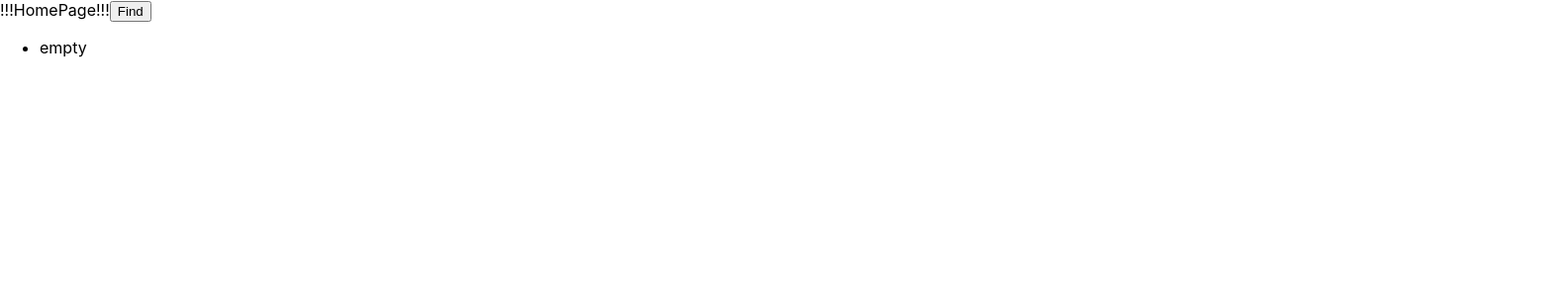
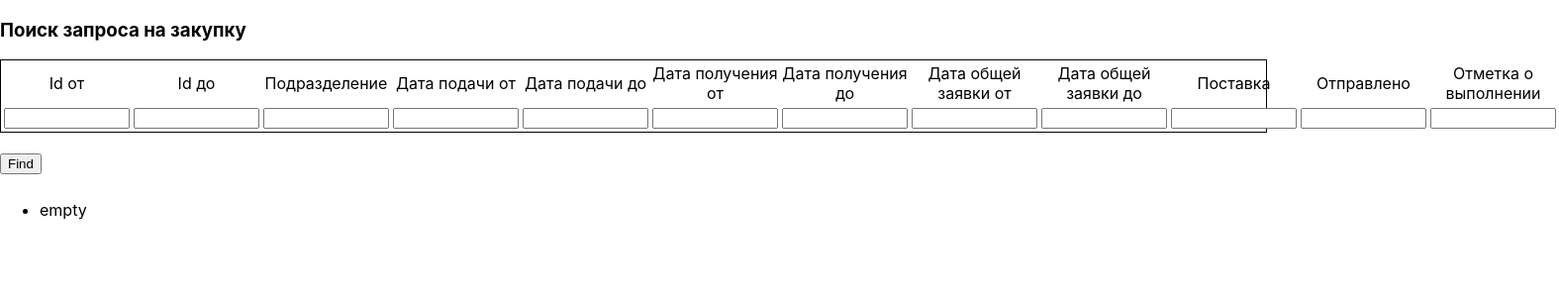
Before and after one commit to BSCGRAND/FrontendGrand, a React (Create React App) app: page /home in a window 1280 px wide. Shown: the top 300 px of the page at 99% size, 1575 px wide, since content can reach past the window. Built offline with nearby package versions, Linux system fonts and the light colour scheme.

Commit message:
добавил инпуты для фильтров

```diff
--- /dev/null
+++ b/src/components/HomePage.css
@@ -0,0 +1,16 @@
+.filters {
+    border: 1px solid black;
+    margin-bottom: 20px;
+}
+.filters input {
+    width: 119px;
+}
+.filters label {
+    width: 119px;
+}
+.filters td {
+    text-align: center;
+}
+.container__list button {
+    margin-bottom: 10px;
+}
--- a/src/components/HomePage.js
+++ b/src/components/HomePage.js
@@ -1,6 +1,7 @@
 import React, { Component } from 'react';
 import axios from '../axios/axios';
 import { connect} from 'react-redux';
+import './HomePage.css';
 
 
 class HomePage extends Component {
@@ -13,7 +14,7 @@ class HomePage extends Component {
                 })
         };
         const list = (this.state === null) ? <ul><li>empty</li></ul> :
-            <table border="1">
+            <table className={"requestsTable"} border={1}>
                 <tr>
                     <td>Id</td>
                     <td>Дата подачи заявки</td>
@@ -53,7 +54,39 @@ class HomePage extends Component {
             </table>;
         return (
             <div className="container__list">
-                <span>!!!HomePage!!!</span>
+                <h3>Поиск запроса на закупку</h3>
+                <div className={"filters"}>
+                <table>
+                    <tr>
+                        <td><label htmlFor={"findIdFrom"}>Id от</label></td>
+                        <td><label htmlFor={"findIdTo"}>Id до</label></td>
+                        <td><label htmlFor={"findSubdivision"}>Подразделение</label></td>
+                        <td><label htmlFor={"findDateOfRequestFrom"}>Дата подачи от</label></td>
+                        <td><label htmlFor={"findDateOfRequestTo"}>Дата подачи до</label></td>
+                        <td><label htmlFor={"findDateOfReceivingFrom"}>Дата получения от</label></td>
+                        <td><label htmlFor={"findDateOfReceivingTo"}>Дата получения до</label></td>
+                        <td><label htmlFor={"findDateOfGeneralRequestFrom"}>Дата общей заявки от</label></td>
+                        <td><label htmlFor={"findDateOfGeneralRequestTo"}>Дата общей заявки до</label></td>
+                        <td><label htmlFor={"findSupply"}>Поставка</label></td>
+                        <td><label htmlFor={"findSent"}>Отправлено</label></td>
+                        <td><label htmlFor={"findProgressMark"}>Отметка о выполнении</label></td>
+                    </tr>
+                    <tr>
+                        <td><input id={"findIdFrom"}/></td>
+                        <td><input id={"findIdTo"}/></td>
+                        <td><input id={"findSubdivision"}/></td>
+                        <td><input id={"findDateOfRequestFrom"}/></td>
+                        <td><input id={"findDateOfRequestTo"}/></td>
+                        <td><input id={"findDateOfReceivingFrom"}/></td>
+                        <td><input id={"findDateOfReceivingTo"}/></td>
+                        <td><input id={"findDateOfGeneralRequestFrom"}/></td>
+                        <td><input id={"findDateOfGeneralRequestTo"}/></td>
+                        <td><input id={"findSupply"}/></td>
+                        <td><input id={"findSent"}/></td>
+                        <td><input id={"findProgressMark"}/></td>
+                    </tr>
+                </table>
+            </div>
                 <button type="submit" onClick={loadGoodsRequests}>Find</button>
                 <goodsRequestList>
                     {list}
```
